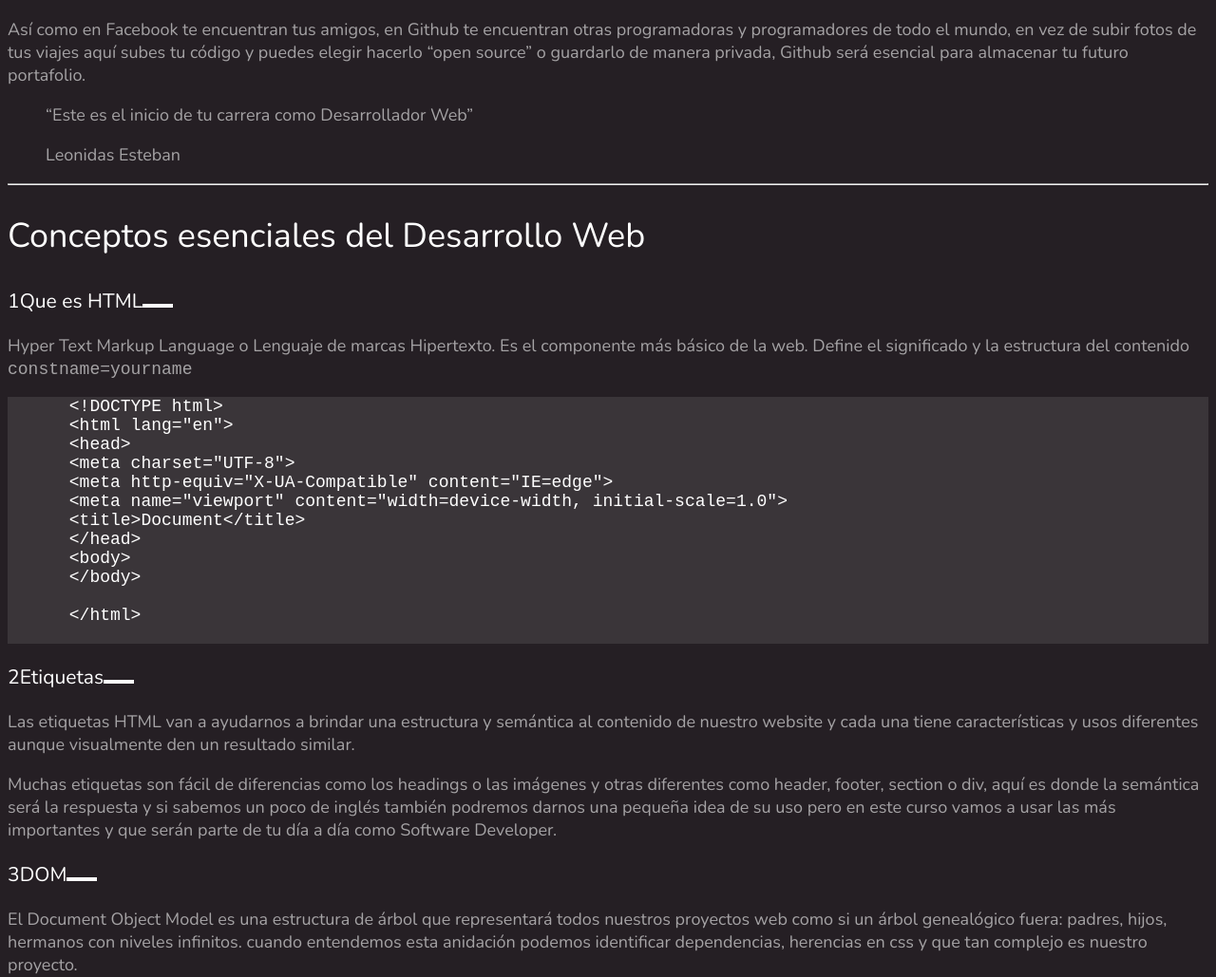
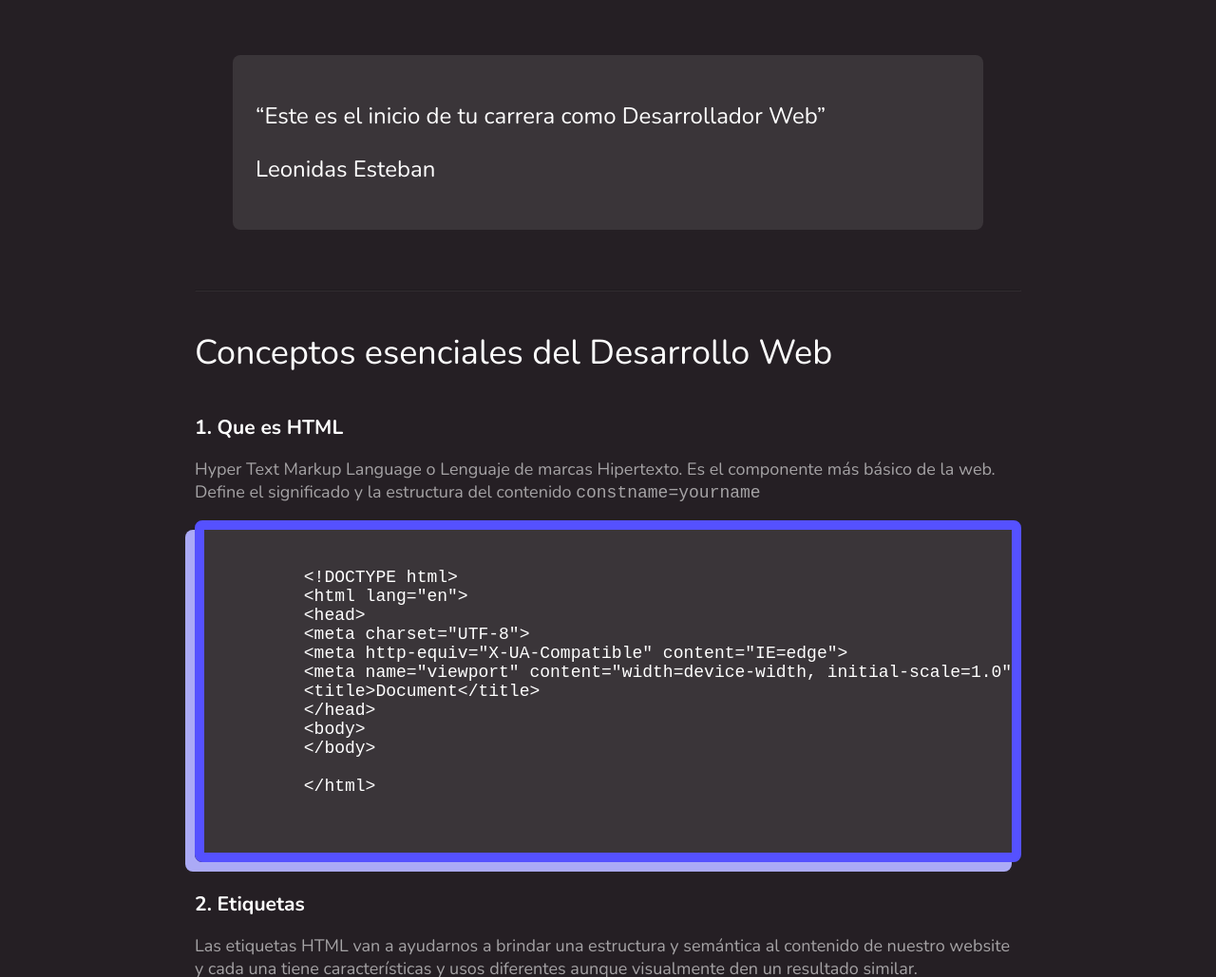
Before and after one commit to slushii11/curso-esencial-html-css, a plain HTML site: page index.html in a window 1280 px wide. Shown: the part 1771-2800 px from the top of the page at 95% size. Drawn offline with nearby package versions, Linux system fonts and the light colour scheme; files that its build step writes are made by us from their sources.

Commit message:
maquetacion con valores logicos ( final)

```diff
--- a/styles-logical.css.css
+++ b/styles-logical.css.css
@@ -37,6 +37,7 @@ body{
 color: var(--white30);
 font-family: 'Nunito', sans-serif;
 background: #251f24;;
+margin: 0;
 /*font-family: charter;*/
 }
 
@@ -44,13 +45,31 @@ a{
   color: var(--white30);
 }
 
-header{
+.header{
+  position: sticky;
+  inset-block-start: -45px;
+
+}
+
+.header-content{
+  position: relative;
+  inset-block-start: 65px;
+
+}
+
+header {
   font-size: 14px;
   color: var(--white);
+  position: absolute;
+  inset-block-start: 65px;
+  /*inset-block-end: ;*/
+  inset-inline-start: -208px;
+  inline-size: 188px;
 }
 
 header li{
   color: var(--white20);
+  margin-block-end: 16px;
 }
 
 header a {
@@ -72,19 +91,43 @@ h1, h2, h3 {
 
 h1{
   font-size: 60px;
+  margin-block-start: 64px;
+  margin-inline-end: 16px;
 }
 
 h2{
   font-size: 2em;
+  margin-block: 40px;
 }
 
 h3{
   font-size: 1,5em;
+  font-weight: 600;
+  margin-block: 16px;
+}
+
+hr{
+  margin-block: 40px;
+  border-color: rgba(97, 97, 97, 0.2);
 }
 
 pre{
   background: var(--white10);
+  padding: 40px;
+  overflow: auto;
+  border-radius: 8px;
+  border: 1px solid red;
+  border-left: 5px solid blue;
+  border-inline-start: 5px solid white;
+  border-block-end: 20px solid pink;
+  border-inline-end: 5px solid green;
+  border-block-start-color: blue;
+  border: 10px solid #5551ff;
+  box-shadow: -10px 10px 0 0 #ABAAF6;
+  margin-block-end: 30px;
 }
+
+
 
 p{
   color: var(--white20);
@@ -97,6 +140,13 @@ p{
   height: 350px;
 }
 
+.section-content img{
+  margin-block-start: 40px;
+  display: block;
+  /*max-width: 100%;*/
+  max-inline-size: 100%;
+}
+
 .section-content{
 counter-reset: titlelist;
 }
@@ -106,13 +156,56 @@ counter-reset: titlelist;
 }
 
 .section-content h3::before{
-  content: counter(titlelist, decimal);
+  content: counter(titlelist, decimal) '. ';
 }
 
-.section-content h3::after{
+/*.section-content h3::after{
 content: '';
 width: 32px;
 height: 4px;
 background: var(--white30);
 display: inline-block;
+}*/
+
+
+blockquote{
+  margin-block-start: 80px;
+  margin-block-end: 63px;
+  background-color:var(--white10) ;
+  border-radius: 8px;
+  line-height: 32px;
+  font-size: 24px;
+  padding-inline-end: 24px;
+  padding-inline-start: 24px;
+  padding-block-start: 24px;
+  padding-block-end: 24px;
+
 }
+
+
+blockquote p{
+  color: var(--white30);
+}
+
+
+.main hr {
+  display: none;
+}
+
+
+.main{
+  /*border: 1px solid red;*/
+}
+
+
+.wrapper{
+  /*border: 1px solid blue;*/
+  max-inline-size: 902px;
+  margin: auto;
+}
+
+
+.main-content{
+  padding-inline: 16px;
+  /*border: 1px solid green;*/
+}
```
